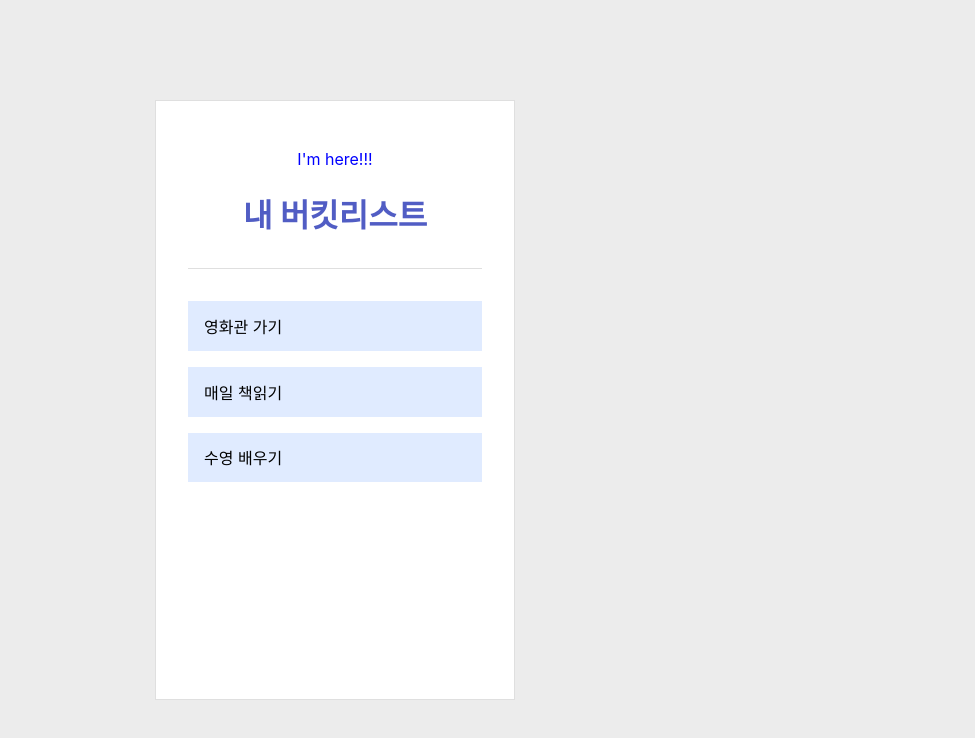
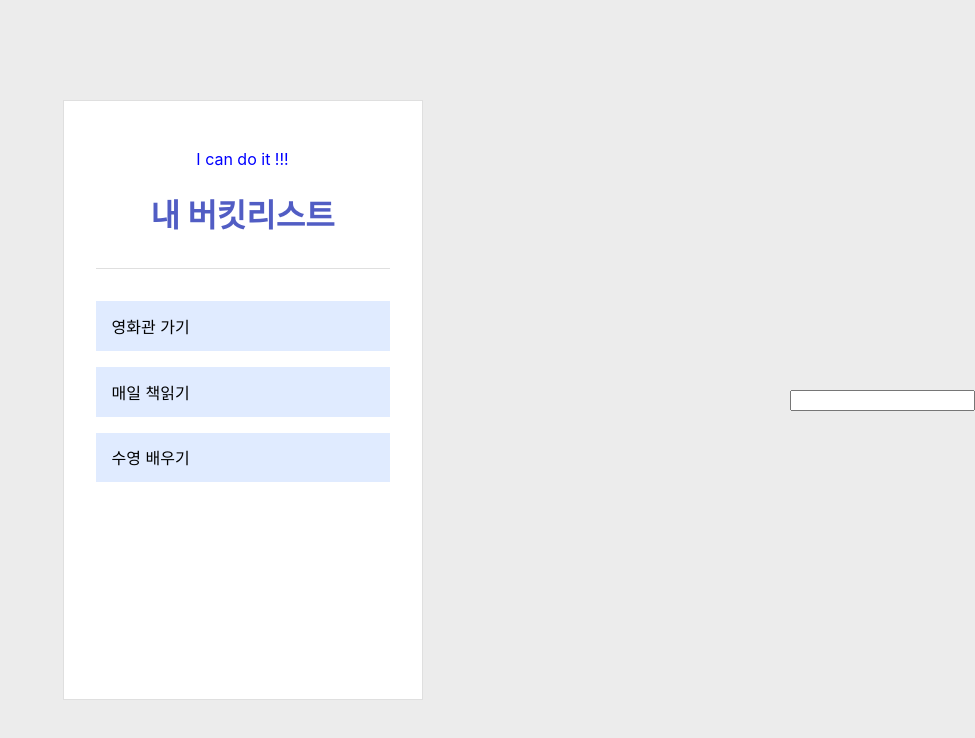
Before and after one commit to dnjfht/react-bucket-list, a React (Create React App) app: page / in a window 1280 px wide. Shown: the top 738 px of the page, without its empty margins (305-1280 px from the left). Built offline with nearby package versions, Linux system fonts and the light colour scheme.

Commit message:
input value값 불러오기

```diff
--- a/src/App.js
+++ b/src/App.js
@@ -49,9 +49,9 @@ const MyStyled = styled.div`
   p {
     color: blue;
   }
-  &:hover {
-    background-color: lightgray;
-  }
+  /* &:hover {
+    background-color: #f4f4f4;
+  } */
 `;
 
 const Title = styled.h1`
@@ -72,10 +72,22 @@ class App extends React.Component {
     this.state = {
       list: ["영화관 가기", "매일 책읽기", "수영 배우기"],
     };
+
+    this.text = React.createRef();
+    // ref => 이름표 같은 것
+  }
+
+  componentDidMount() {
+    console.log(this.text);
+    // {current: input}
+    console.log(this.text.current);
+    // <input type="text">
   }
 
   // 랜더 함수 안에 리액트 엘리먼트를 넣어줍니다!
   render() {
+    console.log(this.text.current);
+
     console.log(this.state.list);
     // ['영화관 가기', '매일 책읽기', '수영 배우기']
 
@@ -83,12 +95,22 @@ class App extends React.Component {
     return (
       <Wrap>
         <MyStyled bg_color={true}>
-          <p>I'm here!!!</p>
+          <p>I can do it !!!</p>
           <Title>내 버킷리스트</Title>
           {/* 컴포넌트를 넣어줍니다. */}
           {/* <컴포넌트 명 [props 명]={넘겨줄 것(리스트, 문자열, 숫자, ...)}/> */}
           <BucketList list={this.state.list} />
         </MyStyled>
+
+        <div>
+          <input
+            type="text"
+            ref={this.text}
+            onChange={() => {
+              console.log(this.text.current.value);
+            }}
+          />
+        </div>
       </Wrap>
     );
   }
--- a/src/BucketList.js
+++ b/src/BucketList.js
@@ -26,10 +26,22 @@ const List = styled.div`
 const BucketList = (props) => {
   // Quiz 1: my_list에 ['a', 'b', 'c'] 대신 부모 컴포넌트가 넘겨준 값을 넣으려면 어떻게 해야할까요?
   const my_lists = props.list;
+  const my_wrap = React.useRef(null);
+
+  console.log(my_wrap);
+  // {current: null} => 초기값인 null이 뜨는 것.
+  // 그런데 우리는 div를 넣어줬는데 왜 초기값이 뜨는가?
+  // 위에서 my_wrap을 작성하고 바로 아래에서 my_wrap을 호출했기 때문.
+  // 호출된 다음에 return이 실행되기 때문에 그제서야 div가 생김.
+
+  window.setTimeout(() => {
+    console.log(my_wrap);
+  }, 1000);
+  // 이렇게 하면 처음에는 null이 떴다가 그 뒤로는 1초마다 {current: div}를 호출함.
 
   // 컴포넌트가 뿌려줄 ui 요소(리엑트 엘리먼트라고 불러요.)를 반환해줍니다.
   return (
-    <div>
+    <div ref={my_wrap}>
       {
         // js의 내장 함수 중 하나인 map입니다. 리스트의 갯수만큼 => 오른쪽 구문을 반복해요.
         // 자세한 사용법은 아래 링크를 확인해주세요.
```
